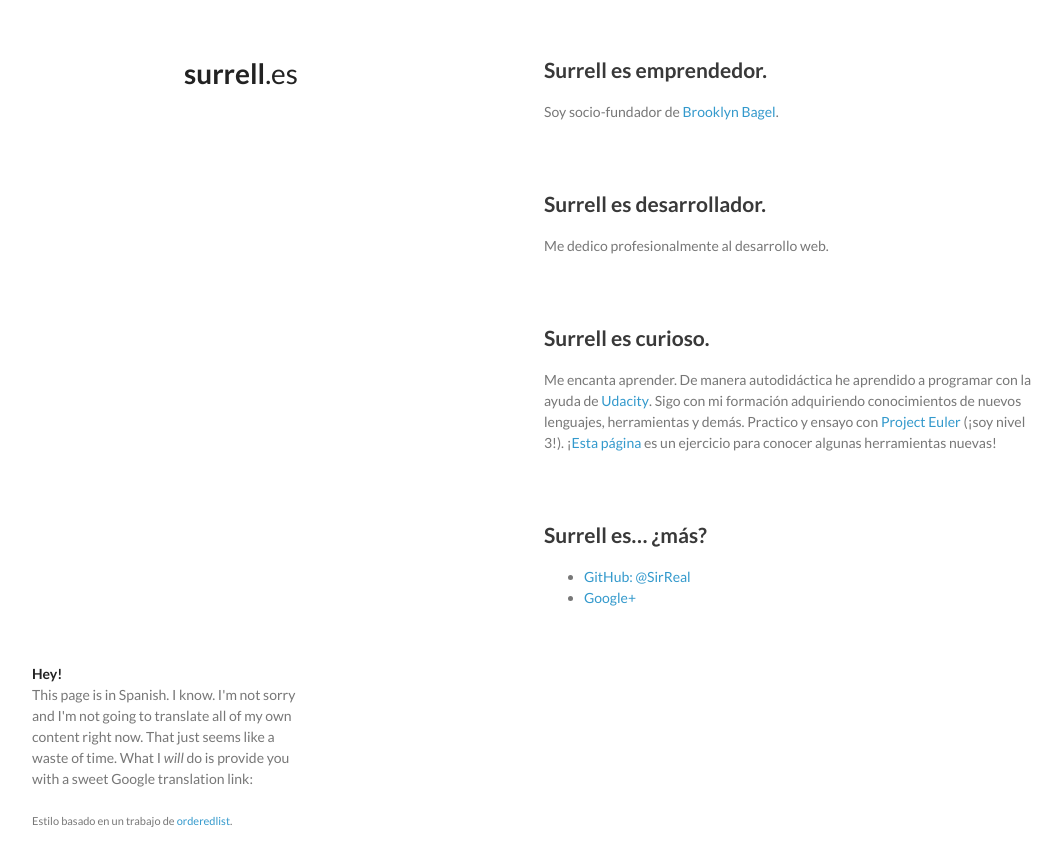
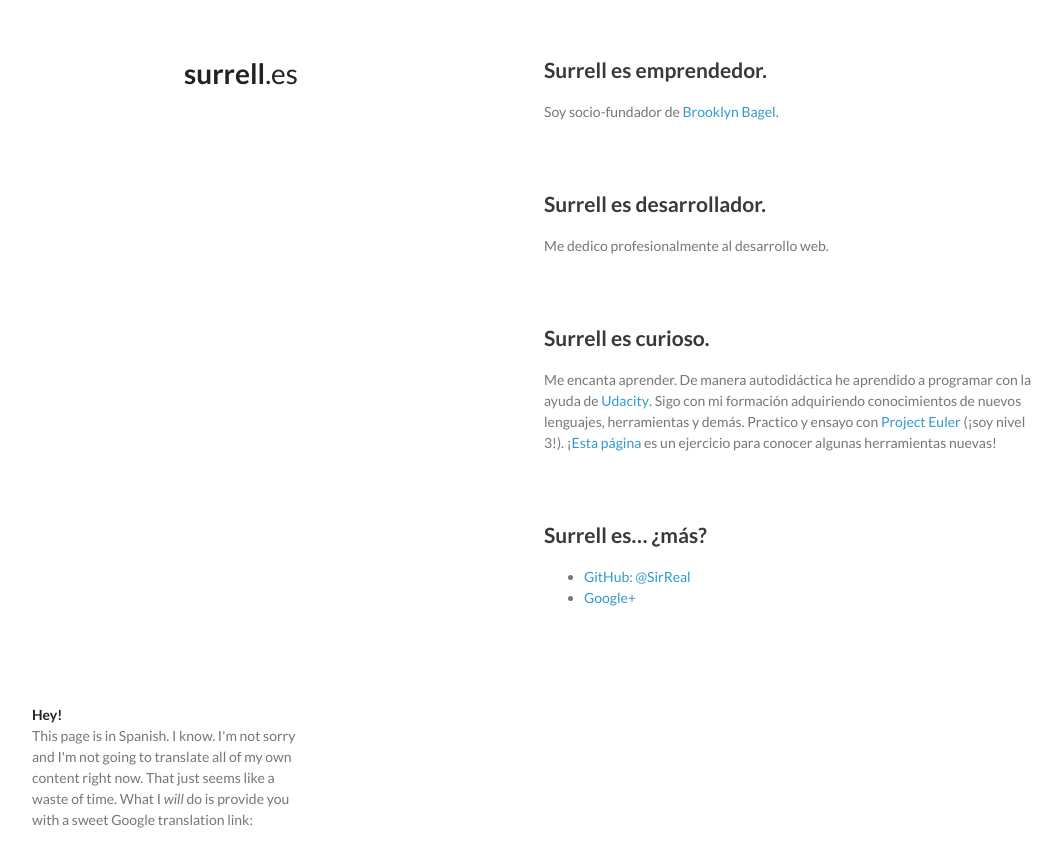
Before and after one commit to SirReal/SirReal.github.io, a Jekyll site: the page built from index.html, in a window 1280 px wide. Shown: the top 867 px of the page, without its empty margins (26-1088 px from the left). Built offline with Jekyll 4.4.1, drawn with Linux system fonts in a browser that asks for light colours.

Commit message:
drop orderedlist credit from page (in CSS)

```diff
--- a/_includes/footer.html
+++ b/_includes/footer.html
@@ -4,5 +4,4 @@
         <p>This page is in Spanish. I know. I'm not sorry and I'm not going to translate all of my own content right now. That just seems like a waste of time. What I <em>will</em> do is provide you with a sweet Google translation link:</p>
         <div id="google_translate_element"></div>
     </div>
-    <p><small>Estilo basado en un trabajo de <a href="https://github.com/orderedlist">orderedlist</a>.</small></p>
 </footer>
```
